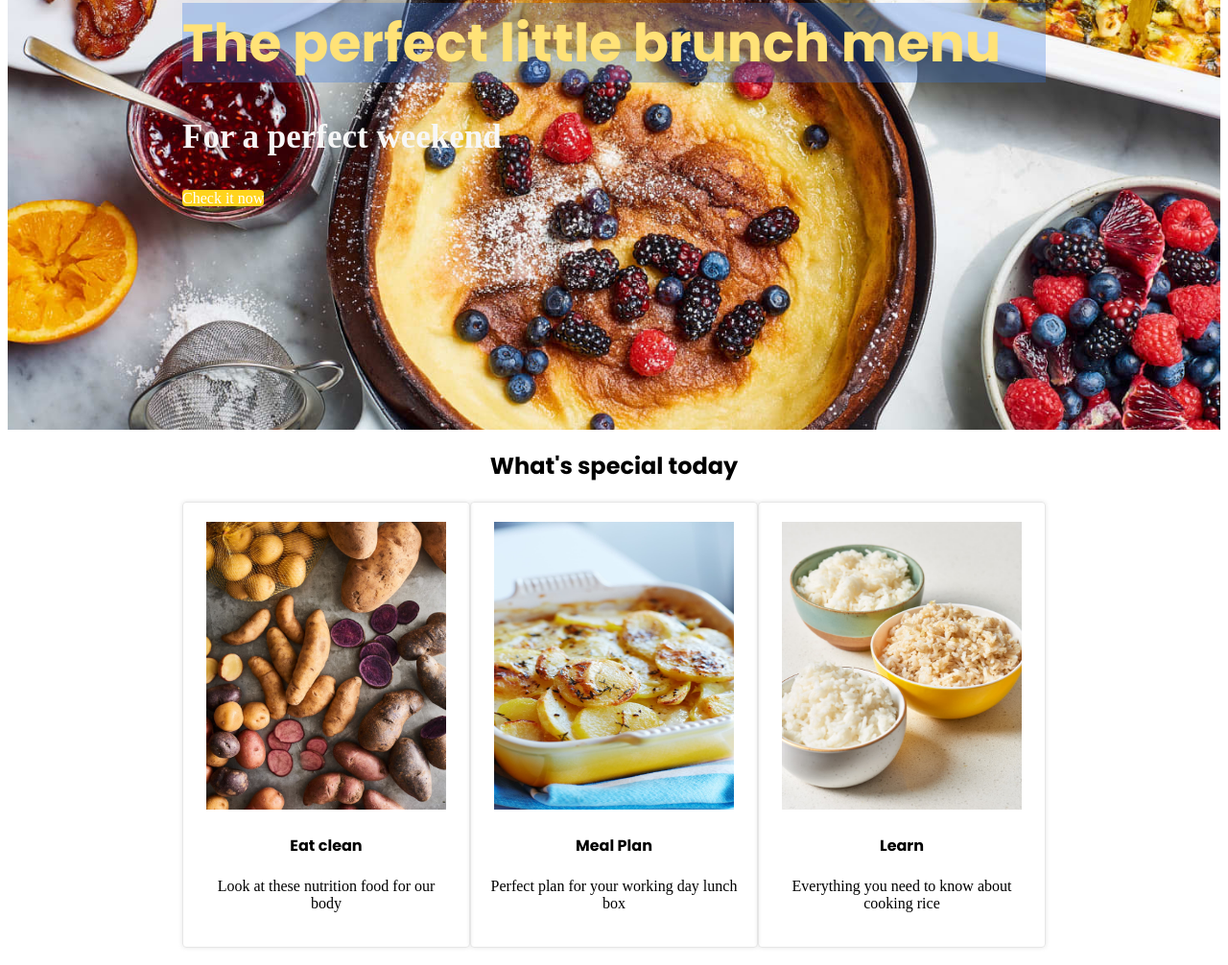
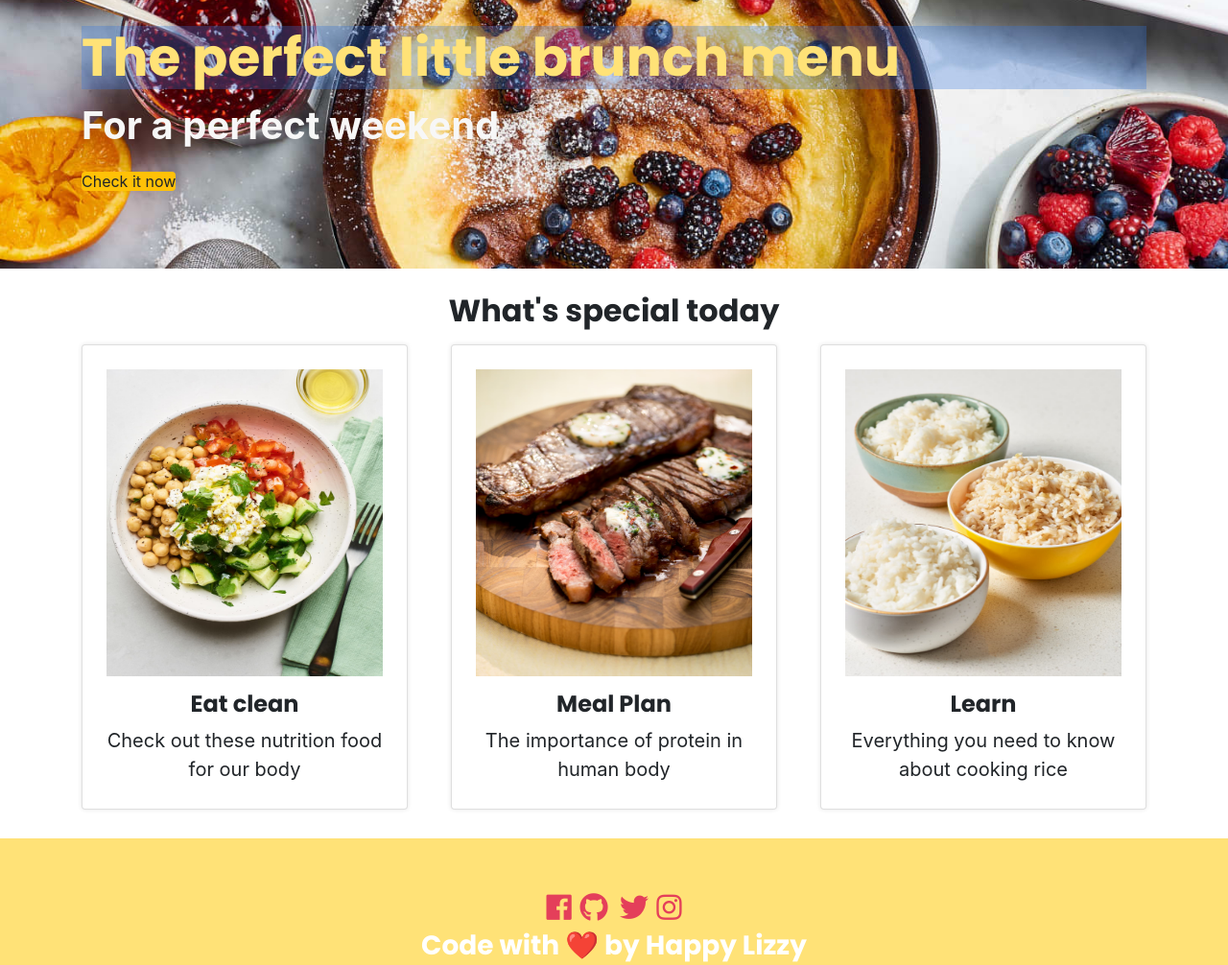
Before and after one commit to LizzyChen18/landing, a plain HTML site: page index.html in a window 1280 px wide. Shown: the part 220-1226 px from the top of the page at 96% size. Drawn offline with nearby package versions, Linux system fonts and the light colour scheme.

Commit message:
my landing page

```diff
--- a/css/components/banner.css
+++ b/css/components/banner.css
@@ -7,7 +7,8 @@
 
 .container {
   width: 900px;
-  margin: auto;
+  margin: 25px;
+  margin-bottom: 16px;
 }
 
 .banner h1 {
@@ -21,15 +22,14 @@
   color: #f7f7f7;
   padding-left: 20px
   margin: 30px 60px;
-  font-size: 35px;
+  font-size: 40px;
   font-weight: bold;
 }
 
-.banner-btn {
-  background-color: #ffd31d;
+.btn-warning {
   padding-left: 12px 24px;
   border-radius: 4px;
-  color: white;
+  color: #f7f7f7;
   font-size: bold;
 }
 
--- a/css/components/cards.css
+++ b/css/components/cards.css
@@ -6,19 +6,20 @@
 }
 
 .card {
-  width: 280px;
+  width: 340px;
   border-radius: 4px;
   box-shadow: 0 0 5px rgb(230,230,230);
-  padding: 20px;
+  padding: 10px;
   text-align: center;
   border: 1px solid rgb(230, 230,230);
 }
 
 .card img {
-  height: 300px;
-  width: 250px;
+  height: 320px;
+  margin: 15px;
+
 }
 
-.tex-center h2 {
-  font-size: 40spx;
+.card p{
+  font-size: 20px;
 }
--- a/css/style.css
+++ b/css/style.css
@@ -24,4 +24,6 @@ a {
 /* Custom design below! */
 .text-center {
   text-align: center;
+  size: 40px;
+  margin-bottom: 16px;
 }
--- a/index.html
+++ b/index.html
@@ -7,14 +7,19 @@
   <!-- We need this line below for responsiveness! -->
   <meta name="viewport" content="width=device-width, initial-scale=1">
   <link rel="stylesheet" href="css/style.css">
-</head>
+  <link rel="stylesheet" href="https://stackpath.bootstrapcdn.com/bootstrap/4.5.0/css/bootstrap.min.css" integrity="sha384-9aIt2nRpC12Uk9gS9baDl411NQApFmC26EwAOH8WgZl5MYYxFfc+NcPb1dKGj7Sk" crossorigin="anonymous">
 <body>
   <!-- code a Hero / Banner section -->
+
+  <script src="https://code.jquery.com/jquery-3.5.1.slim.min.js" integrity="sha384-DfXdz2htPH0lsSSs5nCTpuj/zy4C+OGpamoFVy38MVBnE+IbbVYUew+OrCXaRkfj" crossorigin="anonymous"></script>
+<script src="https://cdn.jsdelivr.net/npm/popper.js@1.16.0/dist/umd/popper.min.js" integrity="sha384-Q6E9RHvbIyZFJoft+2mJbHaEWldlvI9IOYy5n3zV9zzTtmI3UksdQRVvoxMfooAo" crossorigin="anonymous"></script>
+<script src="https://stackpath.bootstrapcdn.com/bootstrap/4.5.0/js/bootstrap.min.js" integrity="sha384-OgVRvuATP1z7JjHLkuOU7Xw704+h835Lr+6QL9UvYjZE3Ipu6Tp75j7Bh/kR0JKI" crossorigin="anonymous"></script>
+
 <div class="banner" style="background-image: url(images/brunch.jpeg)">
    <div class="container">
     <h1>The perfect little brunch menu</h1>
     <p>For a perfect weekend</p>
-    <a class="banner-btn" href="#">Check it now</a>
+    <a class="btn-warning" href="#">Check it now</a>
    </div>
 </div>
   <!-- code a "How it works" section -->
@@ -22,16 +27,16 @@
   <h2 class="text-center">What's special today</h2>
   <div class="cards">
     <div class="card">
-      <img src="images/fruit.jpeg">
+      <img src="images/eat clean.jpeg">
       <h4>Eat clean</h4>
-      <p>Look at these nutrition food for our body</p>
+      <p>Check out these nutrition food for our body</p>
   </div>
 
 
   <div class="card">
-      <img src="images/lunchbox.jpeg">
+      <img src="images/beef.jpeg">
       <h4>Meal Plan</h4>
-      <p>Perfect plan for your working day lunch box</p>
+      <p>The importance of protein in human body</p>
   </div>
 
   <div class="card">
```
Also changed, not shown: images/beef.jpeg (added), images/eat clean.jpeg (added), 1 other file.
